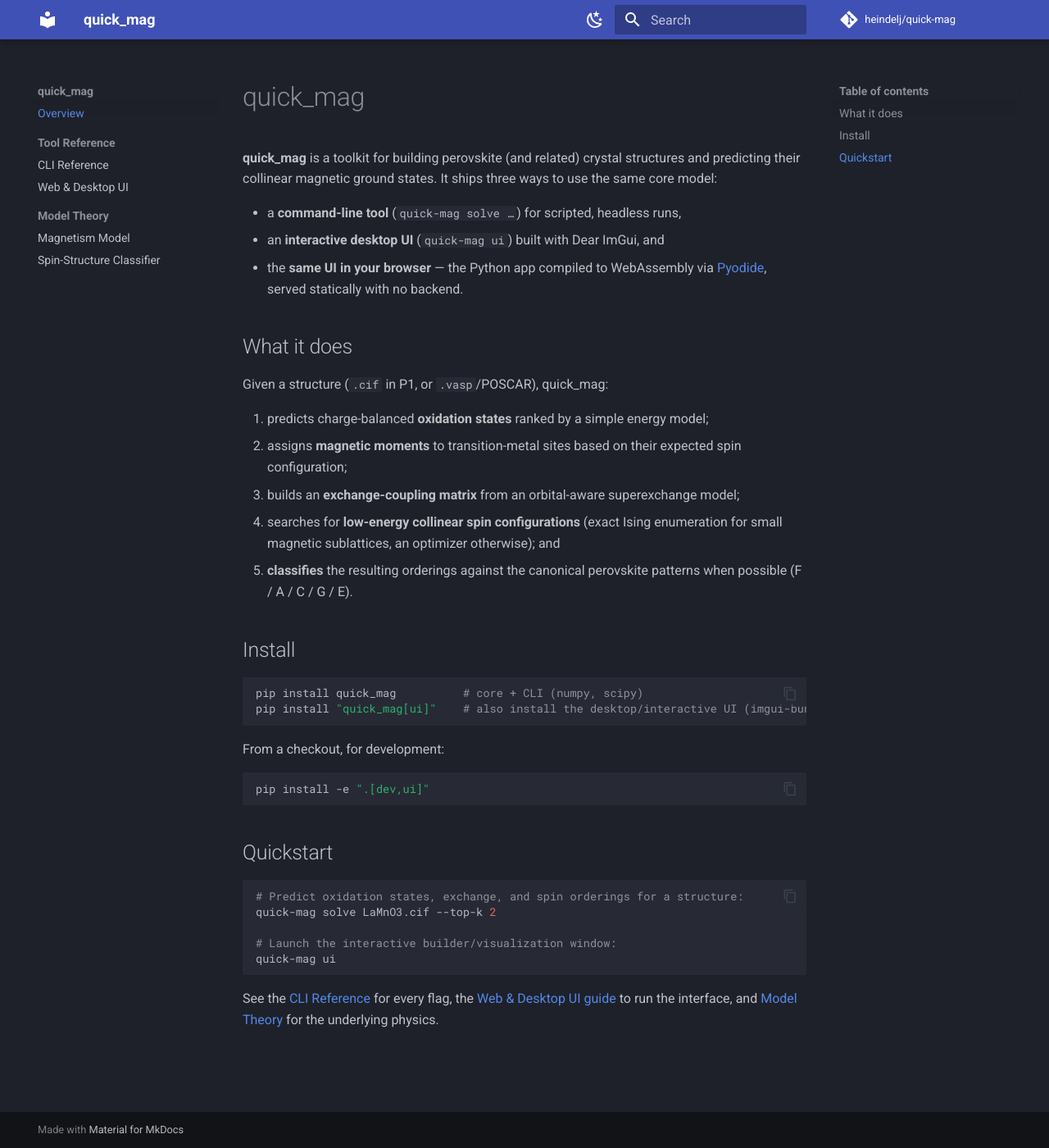
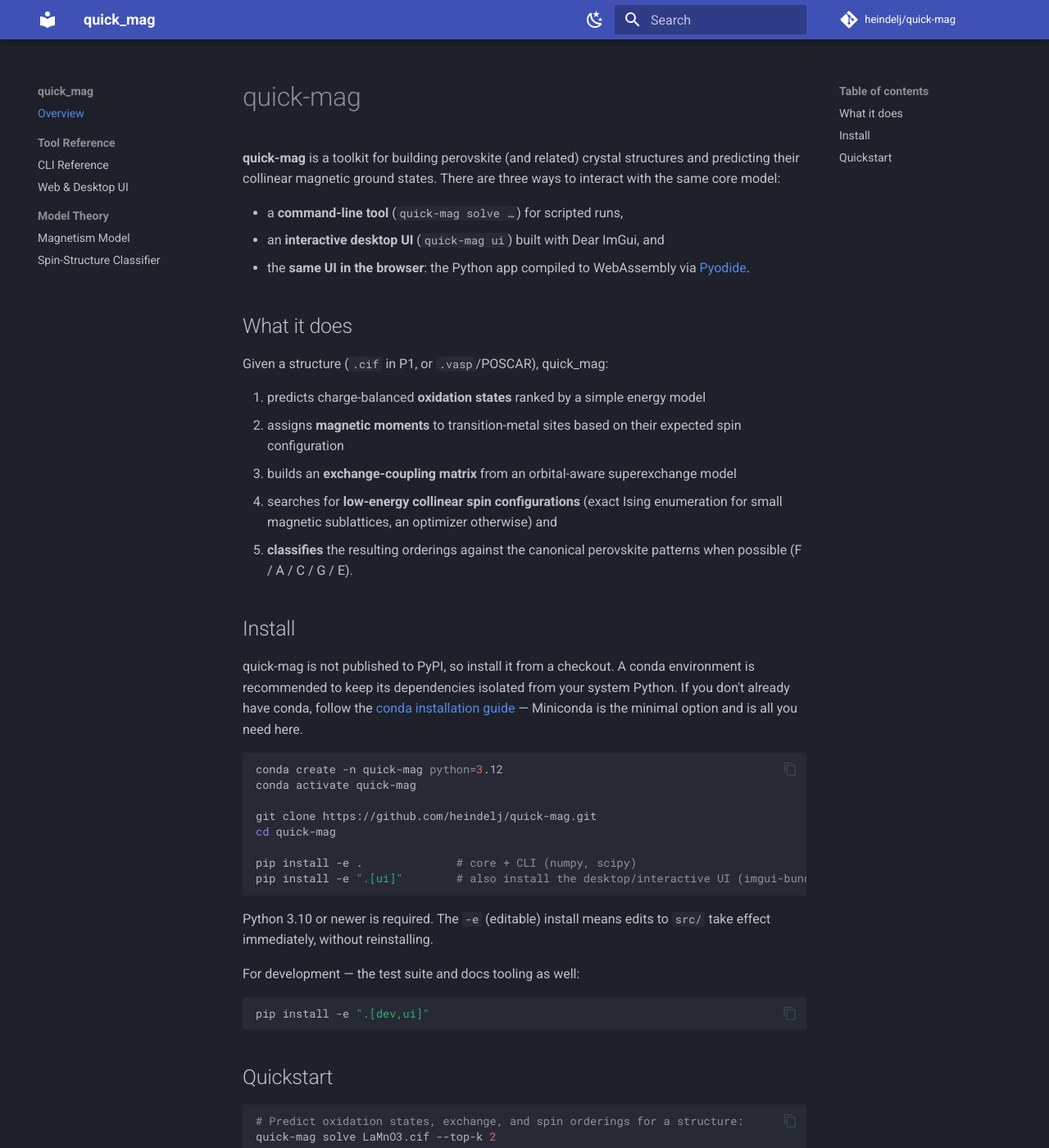
Before and after one commit to heindelj/quick-mag, an MkDocs documentation site: the page built from docs/index.md, in a window 1280 px wide and 1400 px high. Shown: the whole window at 82% size. Built offline with MkDocs 1.6.1 and Material for MkDocs 9.7.7, drawn with Linux system fonts in a browser that asks for light colours; comment, search, counter and statistics services are not loaded.

Commit message:
Change install instructions to use git clone and local install

````diff
--- a/docs/index.md
+++ b/docs/index.md
@@ -1,34 +1,48 @@
-# quick_mag
+# quick-mag
 
-**quick_mag** is a toolkit for building perovskite (and related) crystal structures and predicting
-their collinear magnetic ground states. It ships three ways to use the same core model:
+**quick-mag** is a toolkit for building perovskite (and related) crystal structures and predicting
+their collinear magnetic ground states. There are three ways to interact with the same core model:
 
-- a **command-line tool** (`quick-mag solve …`) for scripted, headless runs,
+- a **command-line tool** (`quick-mag solve …`) for scripted runs,
 - an **interactive desktop UI** (`quick-mag ui`) built with Dear ImGui, and
-- the **same UI in your browser** — the Python app compiled to WebAssembly via
-  [Pyodide](https://pyodide.org), served statically with no backend.
+- the **same UI in the browser**: the Python app compiled to WebAssembly via
+  [Pyodide](https://pyodide.org).
 
 ## What it does
 
 Given a structure (`.cif` in P1, or `.vasp`/POSCAR), quick_mag:
 
 1. predicts charge-balanced **oxidation states** ranked by a simple
-   energy model;
-2. assigns **magnetic moments** to transition-metal sites based on their expected spin configuration;
-3. builds an **exchange-coupling matrix** from an orbital-aware superexchange model;
+   energy model
+2. assigns **magnetic moments** to transition-metal sites based on their expected spin configuration
+3. builds an **exchange-coupling matrix** from an orbital-aware superexchange model
 4. searches for **low-energy collinear spin configurations** (exact Ising enumeration
-   for small magnetic sublattices, an optimizer otherwise); and
-5. **classifies** the resulting orderings against the canonical perovskite patterns when possible
-   (F / A / C / G / E).
+   for small magnetic sublattices, an optimizer otherwise) and
+5. **classifies** the resulting orderings against the canonical perovskite patterns when possible (F / A / C / G / E).
 
 ## Install
 
+quick-mag is not published to PyPI, so install it from a checkout. A conda environment is
+recommended to keep its dependencies isolated from your system Python. If you don't
+already have conda, follow the
+[conda installation guide](https://docs.conda.io/projects/conda/en/latest/user-guide/install/index.html)
+— Miniconda is the minimal option and is all you need here.
+
 ```bash
-pip install quick_mag          # core + CLI (numpy, scipy)
-pip install "quick_mag[ui]"    # also install the desktop/interactive UI (imgui-bundle)
+conda create -n quick-mag python=3.12
+conda activate quick-mag
+
+git clone https://github.com/heindelj/quick-mag.git
+cd quick-mag
+
+pip install -e .              # core + CLI (numpy, scipy)
+pip install -e ".[ui]"        # also install the desktop/interactive UI (imgui-bundle)
 ```
 
-From a checkout, for development:
+Python 3.10 or newer is required. The `-e` (editable) install means edits to `src/` take
+effect immediately, without reinstalling.
+
+For development — the test suite and docs tooling as well:
 
 ```bash
 pip install -e ".[dev,ui]"
````
Also changed, not shown: README.md (+16 -2 lines), docs/cli-reference.md (+2 -2 lines), docs/ui-guide.md (+3 -1 lines), 1 other file.
